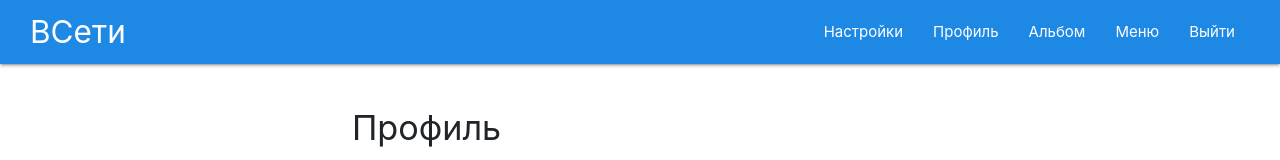
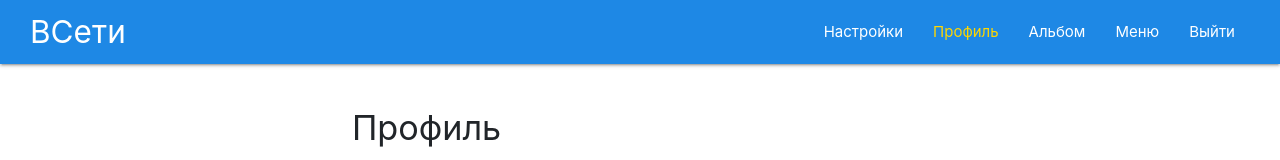
Before and after one commit to BossNumber1/blog_jsx, a React (Create React App) app: page /profile in a window 1280 px wide. Shown: the top 160 px of the page. Built offline with nearby package versions, Linux system fonts and the light colour scheme.

Commit message:
сделал подсветку выбранной ссылки в менюшке

```diff
--- a/public/index.html
+++ b/public/index.html
@@ -1,5 +1,5 @@
 <!DOCTYPE html>
-<html lang="en">
+<html lang="ru">
     <head>
         <meta charset="utf-8" />
         <link rel="icon" href="%PUBLIC_URL%/favicon.ico" />
@@ -34,7 +34,7 @@
       work correctly both with client-side routing and a non-root public URL.
       Learn how to configure a non-root public URL by running `npm run build`.
     -->
-        <title>PostMen</title>
+        <title>ВСети</title>
     </head>
     <body>
         <noscript>You need to enable JavaScript to run this app.</noscript>
--- a/src/App.js
+++ b/src/App.js
@@ -2,7 +2,7 @@ import React from "react";
 import "materialize-css";
 import { useRoutes } from "./routes";
 import { BrowserRouter as Router } from "react-router-dom";
-import { NavBar } from "./components/NavBar";
+import { NavBar } from "./general/navbar/NavBar";
 
 const App = () => {
     const routes = useRoutes(true);
--- a/src/components/NavBar.js
+++ b/src/general/navbar/NavBar.js
@@ -1,5 +1,6 @@
 import React from "react";
 import { NavLink } from "react-router-dom";
+import s from "./navbar.module.css";
 
 export const NavBar = () => {
     return (
@@ -11,16 +12,24 @@ export const NavBar = () => {
                 <span className="brand-logo">ВСети</span>
                 <ul id="nav-mobile" className="right hide-on-med-and-down">
                     <li>
-                        <NavLink to="/settings">Настройки</NavLink>
+                        <NavLink to="/settings" activeClassName={s.activeLink}>
+                            Настройки
+                        </NavLink>
                     </li>
                     <li>
-                        <NavLink to="/profile">Профиль</NavLink>
+                        <NavLink to="/profile" activeClassName={s.activeLink}>
+                            Профиль
+                        </NavLink>
                     </li>
                     <li>
-                        <NavLink to="/album">Альбом</NavLink>
+                        <NavLink to="/album" activeClassName={s.activeLink}>
+                            Альбом
+                        </NavLink>
                     </li>
                     <li>
-                        <NavLink to="/menu">Меню</NavLink>
+                        <NavLink to="/menu" activeClassName={s.activeLink}>
+                            Меню
+                        </NavLink>
                     </li>
                     <li>
                         <a href="/">Выйти</a>
--- /dev/null
+++ b/src/general/navbar/navbar.module.css
@@ -0,0 +1,3 @@
+.activeLink {
+    color: gold;
+}
```
